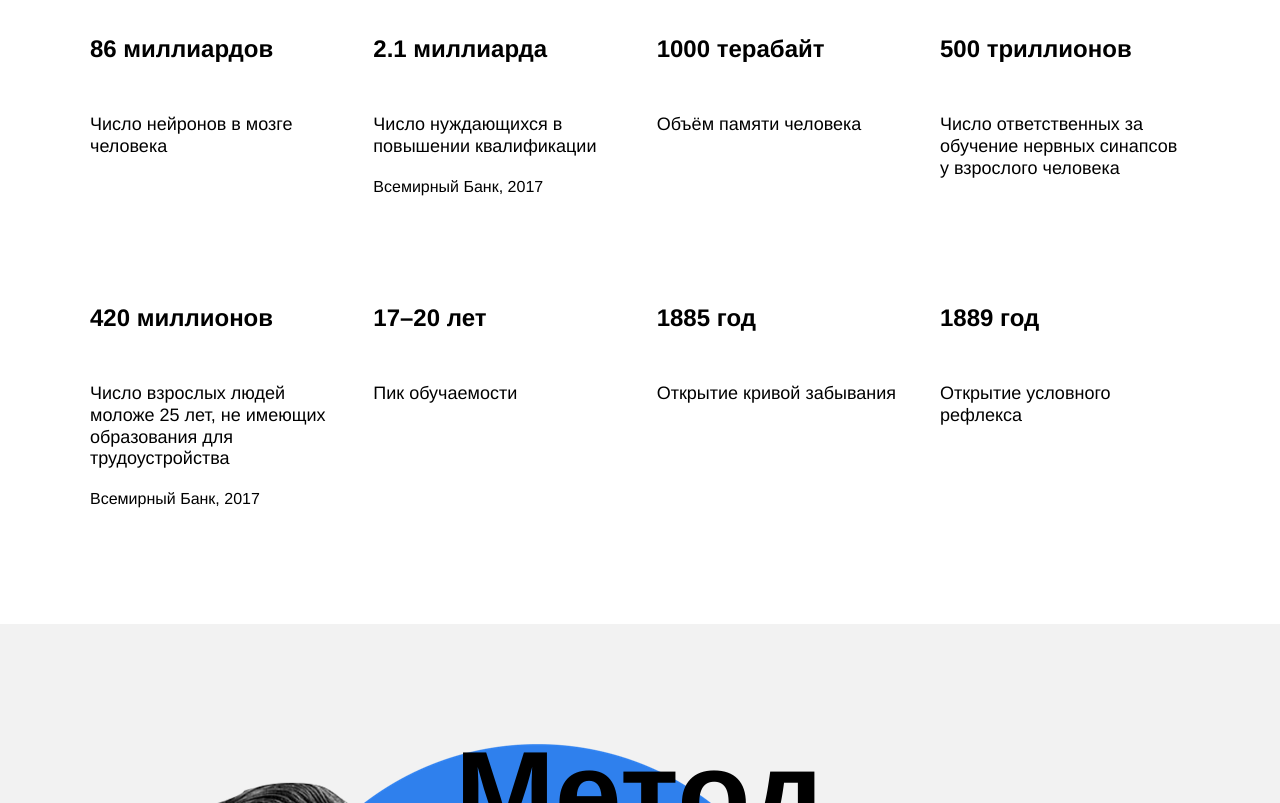
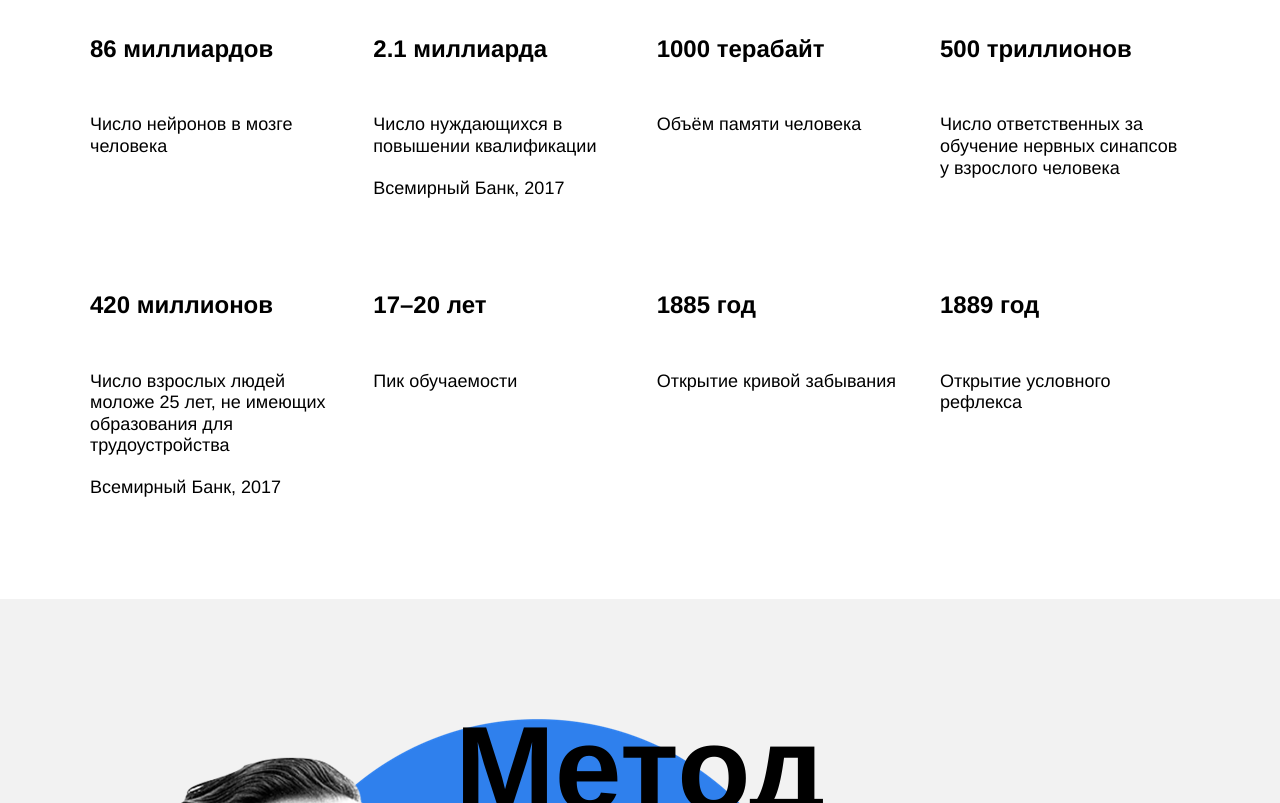
Before and after one commit to SSSooonnnyyya/how-to-learn, a plain HTML site: page index.html in a window 1280 px wide. Shown: the part 1536-2339 px from the top of the page. Drawn offline with Linux system fonts and the light colour scheme.

Commit message:
correccted commit

```diff
--- a/index.html
+++ b/index.html
@@ -50,7 +50,7 @@
           <div class="table__cell">
             <h4 class="table__heading">2.1 миллиарда</h4>
             <p class="table__text">Число нуждающихся в повышении квалификации</p>
-            <p class="table__text"></p>Всемирный Банк, 2017</p>
+            <p class="table__text">Всемирный Банк, 2017</p>
           </div>
           <div class="table__cell">
             <h4 class="table__heading">1000 терабайт</h4>
@@ -66,7 +66,7 @@
           <div class="table__cell">
             <h4 class="table__heading">420 миллионов</h4>
             <p class="table__text">Число взрослых людей моложе 25 лет, не имеющих образования для трудоустройства</p>
-            <p class="table__text"></p>Всемирный Банк, 2017</p>
+            <p class="table__text">Всемирный Банк, 2017</p>
           </div>
           <div class="table__cell">
             <h4 class="table__heading">17–20 лет</h4>
--- a/styles/style.css
+++ b/styles/style.css
@@ -222,7 +222,7 @@ span {
   top: 50%;
   padding-right: 48px;
   text-decoration: none;
-  color:  #2f80ed;;
+  color:  #2f80ed;
 }
 
 .feynman__portret {
```
